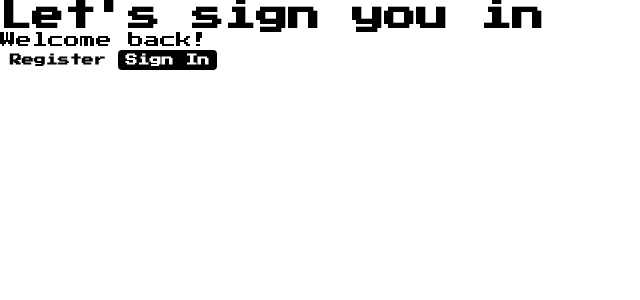
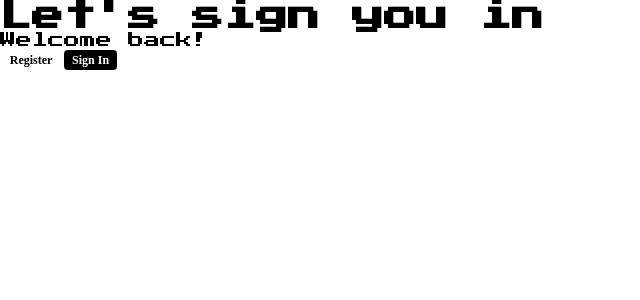
Before and after one commit to guilehm/friendly-potato, a React (Create React App) app in the folder animated/: page /login in a window 1280 px wide. Shown: the top 300 px of the page, without its empty margins (0-640 px from the left). Built offline with nearby package versions, Linux system fonts and the light colour scheme; no server answers.

Commit message:
remove old font

```diff
--- a/animated/src/components/Button/Button.styles.ts
+++ b/animated/src/components/Button/Button.styles.ts
@@ -6,7 +6,6 @@ type ButtonType = {
 }
 
 export const Button = styled.a<ButtonType>`
-  font-family: 'Press Start 2P', cursive;
   display: inline-block;
   font-size: .75rem;
   font-weight: 700;
--- a/animated/src/components/Card/Card.styles.ts
+++ b/animated/src/components/Card/Card.styles.ts
@@ -9,7 +9,6 @@ export const Section = styled.section`
 `
 
 export const Title = styled.h2`
-  font-family: 'Press Start 2P', cursive;
   font-size: 0.8rem;
   margin: 5px 0;
 `
--- a/animated/src/templates/Home/Home.styles.ts
+++ b/animated/src/templates/Home/Home.styles.ts
@@ -15,7 +15,6 @@ export const HomeSection = styled.section`
 
 export const Title = styled.h1`
   text-align: center;
-  font-family: 'Press Start 2P', cursive;
   font-size: 1.4rem;
   margin-bottom: 10px;
 `
```
